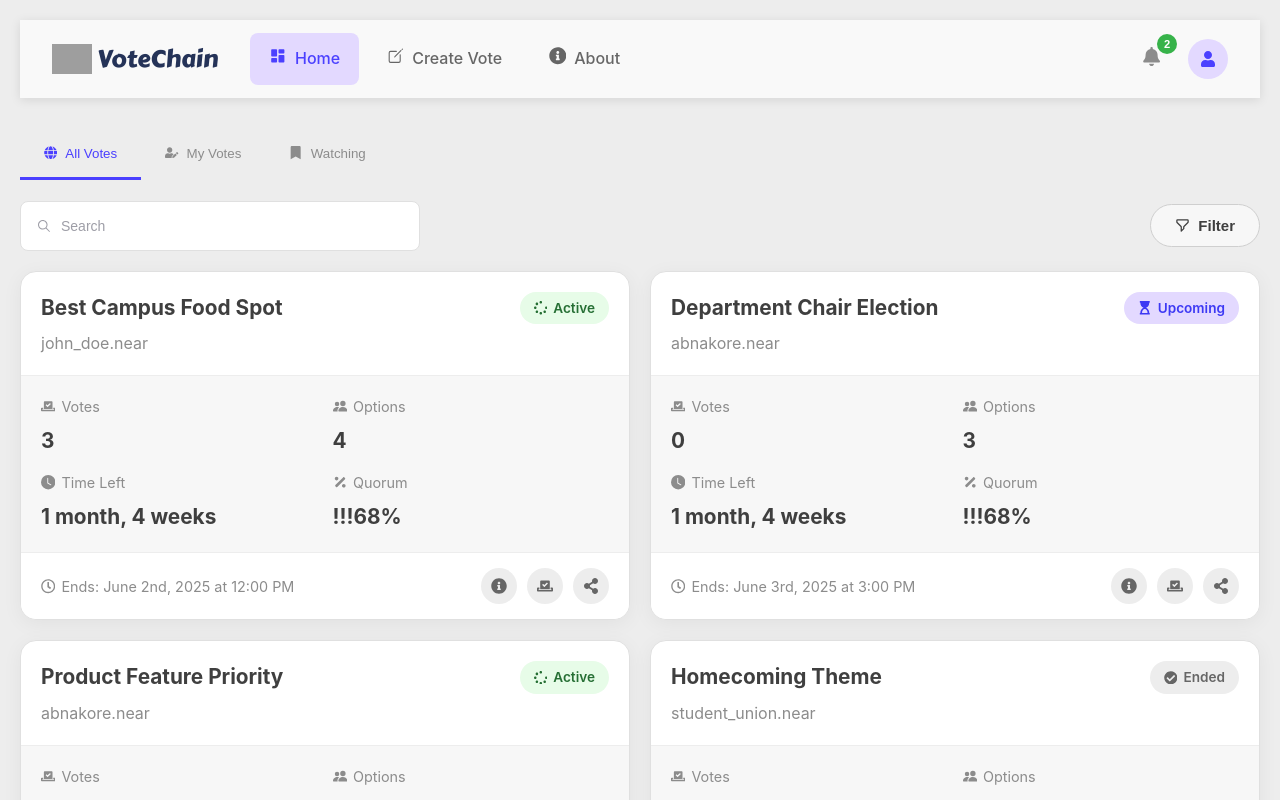
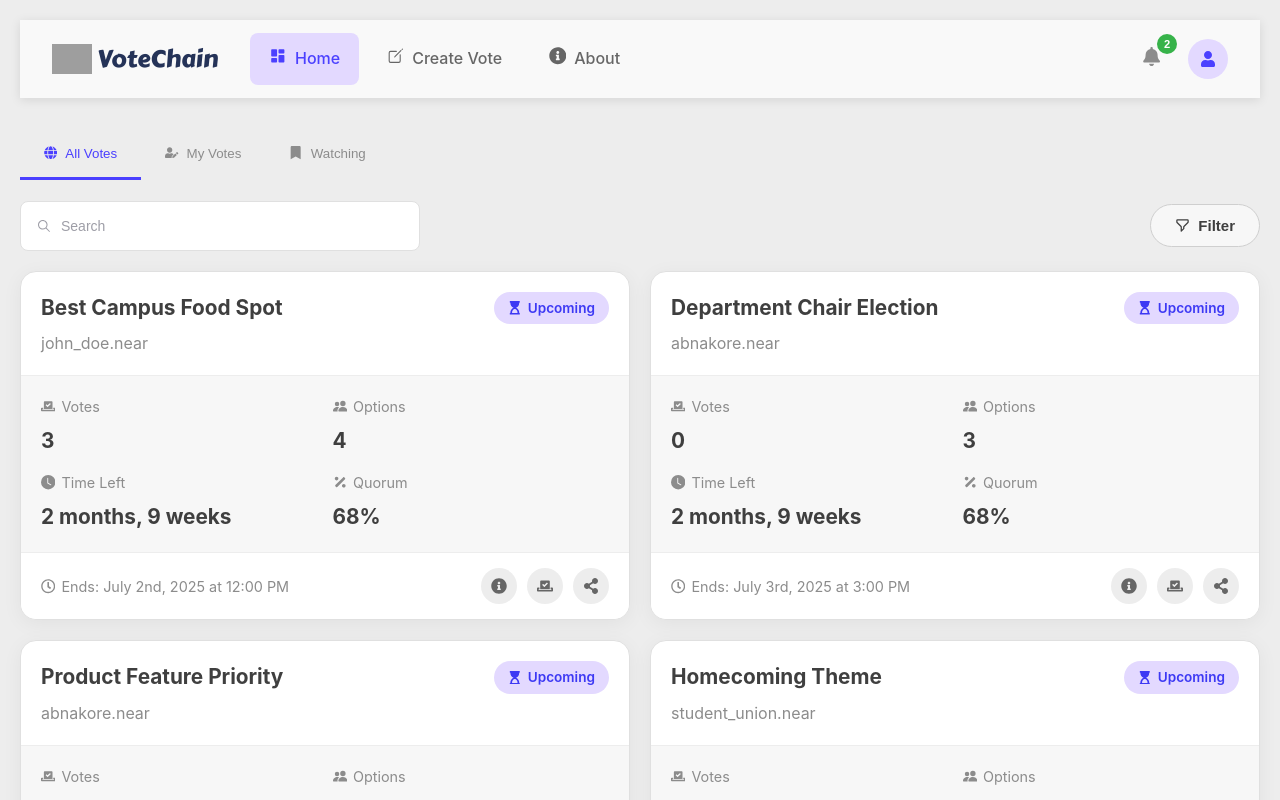
Before and after one commit to VoteChain/VoteChain, a React (Vite) app in the folder react_app/: page / in a window 1280 px wide. Shown: the top 800 px of the page. Built offline with nearby package versions, Linux system fonts and the light colour scheme; grey boxes are pictures that could not be loaded; a web font is replaced by a local one.

Commit message:
Automated Status calculation

```diff
--- a/react_app/src/containers/VoteCard/VoteCard.jsx
+++ b/react_app/src/containers/VoteCard/VoteCard.jsx
@@ -142,7 +142,8 @@ function VoteCard({
           <span className="stat-label">
             <FaPercentage /> Quorum
           </span>
-          <span className="stat-value">!!!68%</span>
+          {/* !!! Implement Quorum */}
+          <span className="stat-value">68%</span>
         </div>
       </div>
       <div className="vote-footer">
--- a/react_app/src/pages/AllVotes/AllVotes.jsx
+++ b/react_app/src/pages/AllVotes/AllVotes.jsx
@@ -26,7 +26,7 @@ import {
 import Button from "../../components/Button/Button";
 import { RiDashboardFill } from "react-icons/ri";
 import { IoCreateOutline } from "react-icons/io5";
-import { camelCaseToNormal } from "../../scripts/functions";
+import { camelCaseToNormal, getVoteStatus } from "../../scripts/functions";
 
 // Pages in Navbar
 const pages = [
@@ -81,6 +81,9 @@ function AllVotes() {
     value: Object.values(filterOptions)[0][0],
   });
 
+  // Search Query
+  const [searchQuery, setSearchQuery] = useState("");
+
   // Fetch Data
   // Get All Votes
   const [allVotes, setAllVotes] = useState([
@@ -90,13 +93,13 @@ function AllVotes() {
       desc: "Students choose their favorite place to grab lunch on campus.",
       role: "Public poll",
       creator: "john_doe.near",
-      openOn: "2025-06-01T12:00:00Z",
-      closeOn: "2025-06-02T12:00:00Z",
+      openOn: "2025-07-01T12:00:00Z",
+      closeOn: "2025-07-02T12:00:00Z",
       createdOn: "2025-05-29T10:00:00Z",
       limit: "1 vote per student",
       opened: true,
       passcode: "",
-      status: "active",
+      status: getVoteStatus("2025-07-01T12:00:00Z", "2025-07-02T12:00:00Z"),
       candidates: ["Café Verde", "Grill House", "Noodle Hub", "Veggie Delight"],
       parties: [],
       voters: ["alice.near", "ben.near", "chioma.near"],
@@ -108,12 +111,12 @@ function AllVotes() {
       role: "Faculty only",
       creator: "abnakore.near",
       openOn: "2025-06-03T08:00:00Z",
-      closeOn: "2025-06-03T15:00:00Z",
+      closeOn: "2025-07-03T15:00:00Z",
       createdOn: "2025-05-30T08:30:00Z",
       limit: "1 vote per faculty member",
       opened: false,
       passcode: "CS-2025-CHAIR",
-      status: "upcoming",
+      status: getVoteStatus("2025-06-03T08:00:00Z", "2025-07-03T15:00:00Z"),
       candidates: ["Dr. A. Martins", "Prof. S. Okafor", "Dr. L. Zhang"],
       parties: [],
       voters: [],
@@ -130,7 +133,7 @@ function AllVotes() {
       limit: "Top-3 ranked choices",
       opened: true,
       passcode: "",
-      status: "active",
+      status: getVoteStatus("2025-05-25T09:00:00Z", "2025-06-10T12:00:00Z"),
       candidates: [
         "Dark Mode",
         "Offline Support",
@@ -146,13 +149,13 @@ function AllVotes() {
       desc: "Students vote on the official 2025 homecoming celebration theme.",
       role: "Student body",
       creator: "student_union.near",
-      openOn: "2025-05-20T10:00:00Z",
-      closeOn: "2025-05-30T23:59:00Z",
-      createdOn: "2025-05-10T09:15:00Z",
+      openOn: "2025-06-20T10:00:00Z",
+      closeOn: "2025-06-30T23:59:00Z",
+      createdOn: "2025-06-10T09:15:00Z",
       limit: "1 vote per student",
       opened: true,
       passcode: "",
-      status: "ended",
+      status: getVoteStatus("2025-06-20T10:00:00Z", "2025-06-30T23:59:00Z"),
       candidates: [
         "Retro Futurism",
         "Carnival Night",
@@ -168,13 +171,13 @@ function AllVotes() {
       desc: "Board members approve or reject the Q2 budget adjustment.",
       role: "Board vote",
       creator: "board_secretary.near",
-      openOn: "2025-05-15T14:00:00Z",
-      closeOn: "2025-05-28T18:00:00Z",
-      createdOn: "2025-05-12T11:00:00Z",
+      openOn: "2025-06-15T14:00:00Z",
+      closeOn: "2025-06-28T18:00:00Z",
+      createdOn: "2025-06-12T11:00:00Z",
       limit: "Yes / No",
       opened: true,
       passcode: "BOARD-ONLY",
-      status: "ended",
+      status: getVoteStatus("2025-06-15T14:00:00Z", "2025-06-28T18:00:00Z"),
       candidates: ["Approve", "Reject", "Abstain"],
       parties: [],
       voters: ["chair.near", "director1.near"],
@@ -191,7 +194,7 @@ function AllVotes() {
       limit: "1 vote per household",
       opened: true,
       passcode: "",
-      status: "active",
+      status: getVoteStatus("2025-06-02T00:00:00Z", "2025-06-05T20:00:00Z"),
       candidates: ["Logo A", "Logo B", "Logo C", "Logo D"],
       parties: [],
       voters: ["amaka.near", "bashir.near", "chika.near"],
@@ -312,16 +315,21 @@ function AllVotes() {
     return votes;
   };
 
-  // Search
-  const searchVotes = async (votes, searchQuery) => {
-    return votes;
-  };
+  // Search (by title)
+  const searchedVotes = useMemo(() => {
+    if (searchQuery === "") return votesToRender;
+    return votesToRender.filter((vote) =>
+      vote.name.toLowerCase().includes(searchQuery.toLowerCase())
+    );
+  }, [searchQuery, votesToRender]);
 
   useEffect(() => {
     // Clear filters and search
+    setAppliedFilters([]);
+    setSearchQuery("");
 
-    // Filter Votes
-    filterVotes();
+    // !!! Filter Votes
+    // filterVotes();
   }, [state.tab]);
 
   useEffect(() => {
@@ -361,7 +369,13 @@ function AllVotes() {
         <div className="quick-actions">
           <div className="search-bar">
             <IoIosSearch className="icon" />
-            <input placeholder="Search" type="search" className="input" />
+            <input
+              placeholder="Search"
+              type="search"
+              className="input"
+              value={searchQuery}
+              onChange={(e) => setSearchQuery(e.target.value)}
+            />
           </div>
           <div className="filter-div">
             <Button
@@ -495,9 +509,10 @@ function AllVotes() {
         </div>
 
         <div className="votes-list">
-          {votesToRender.map((vote, i) => (
-            <VoteCard key={i} {...vote} />
-          ))}
+          {searchedVotes.length > 0
+            ? searchedVotes.map((vote, i) => <VoteCard key={i} {...vote} />)
+            : // !!! Create a template for this
+              "No votes matching query"}
         </div>
       </div>
     </>
--- a/react_app/src/scripts/functions.js
+++ b/react_app/src/scripts/functions.js
@@ -96,6 +96,37 @@ export const getTimeRemaining = (targetDate, options = {}) => {
     .join(", ");
 };
 
+/**
+ * Determines the status of a vote based on current time
+ * @param {Date|string} startTime - The vote start time (Date object or ISO string)
+ * @param {Date|string} endTime - The vote end time (Date object or ISO string)
+ * @returns {string} - Vote status: 'upcoming', 'active', or 'ended'
+ */
+export const getVoteStatus = (startTime, endTime) => {
+  // Convert inputs to Date objects if they aren't already
+  const start = new Date(startTime);
+  const end = new Date(endTime);
+  const now = new Date();
+
+  // Validate dates
+  if (isNaN(start.getTime()) || isNaN(end.getTime())) {
+    throw new Error("Invalid date parameters");
+  }
+
+  if (end < start) {
+    throw new Error("End time cannot be before start time");
+  }
+
+  // Determine status
+  if (now < start) {
+    return "upcoming";
+  } else if (now >= start && now <= end) {
+    return "active";
+  } else {
+    return "ended";
+  }
+};
+
 export const camelCaseToNormal = (text) => {
   return text
     .replace(/([A-Z])/g, " $1") // insert space before capital letters
```
